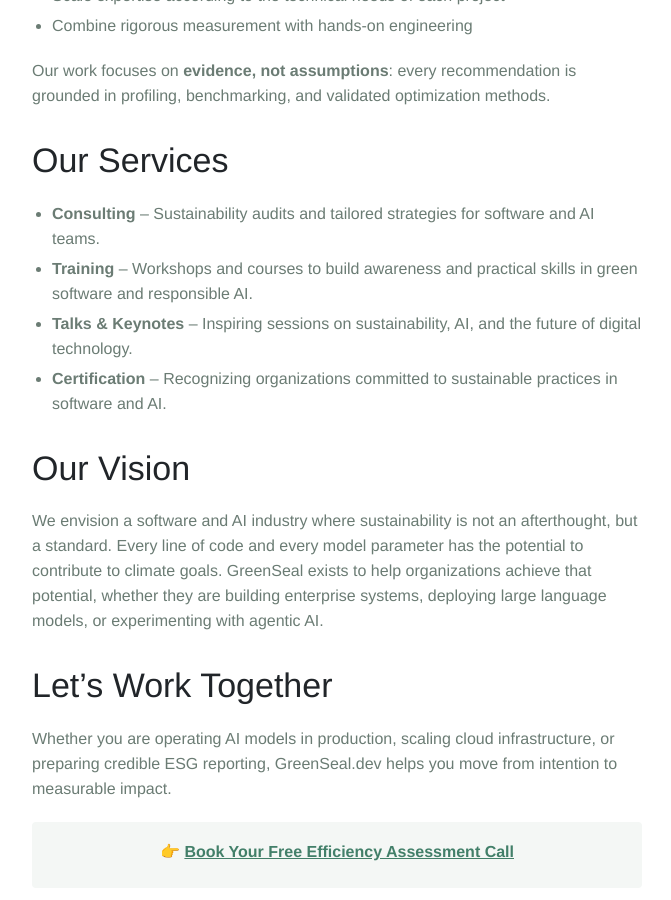
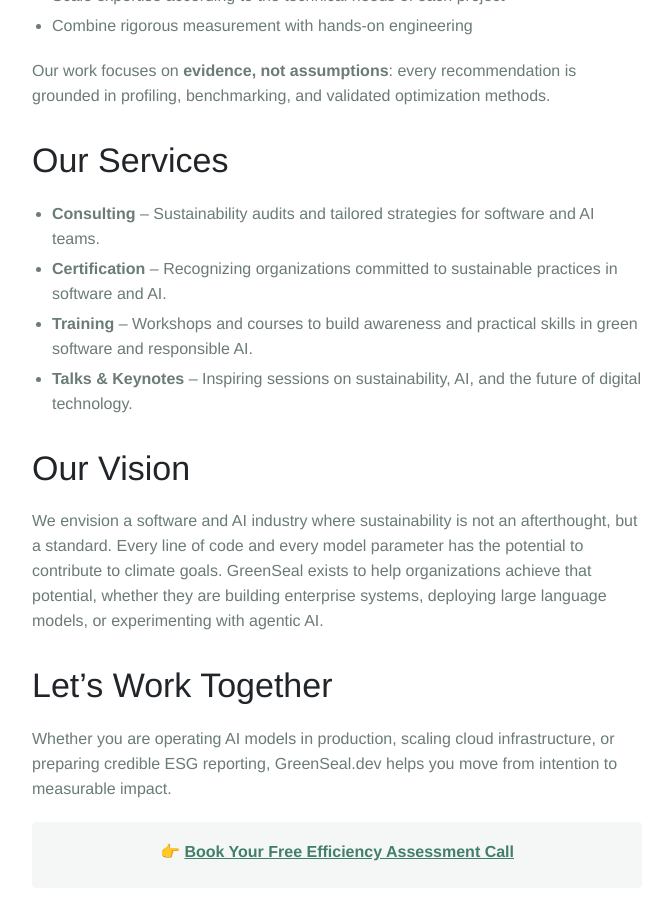
Before and after one commit to luiscruz/greenseal-website, a Jekyll site: the page built from about.md, in a window 1280 px wide and 900 px high, scrolled down 1231 px. Shown: the whole window, without its empty margins (143-814 px from the left). Built offline with Jekyll 4.4.1, drawn with Linux system fonts in a browser that asks for light colours.

```diff
--- a/about.md
+++ b/about.md
@@ -32,9 +32,9 @@ Our work focuses on **evidence, not assumptions**: every recommendation is groun
 # Our Services
 
 - **Consulting** – Sustainability audits and tailored strategies for software and AI teams.
+- **Certification** – Recognizing organizations committed to sustainable practices in software and AI.
 - **Training** – Workshops and courses to build awareness and practical skills in green software and responsible AI.
 - **Talks & Keynotes** – Inspiring sessions on sustainability, AI, and the future of digital technology.
-- **Certification** – Recognizing organizations committed to sustainable practices in software and AI.
 
 # Our Vision
 
```
Also changed, not shown: index.md (+1 -1 lines), services.md (+1 -1 lines).
